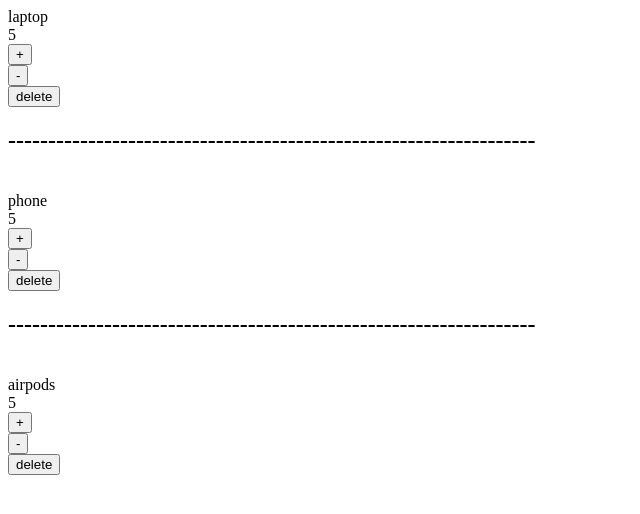
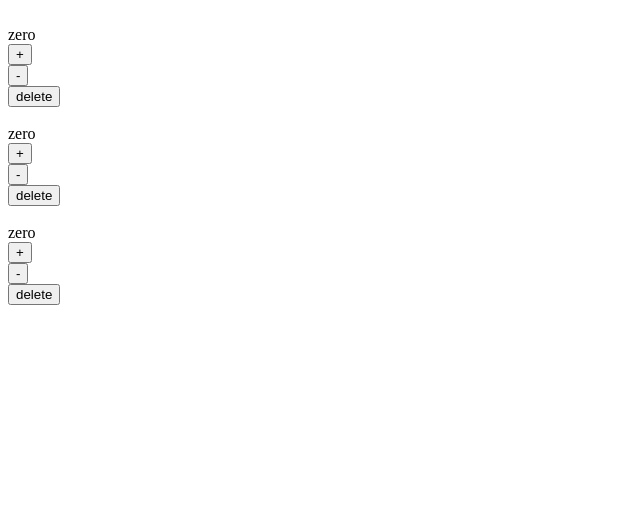
Before and after one commit to faezebolghanabady/React-practice, a React (Create React App) app: page / in a window 1280 px wide. Shown: the top 514 px of the page, without its empty margins (0-640 px from the left). Built offline with nearby package versions, Linux system fonts and the light colour scheme.

Commit message:
functional-state

```diff
--- a/src/App.js
+++ b/src/App.js
@@ -1,13 +1,13 @@
 import { render } from "@testing-library/react";
-import Numbers from './components/Numbers';
-import { useState } from "react";
-import FCount from './components/FCount';
+// import Numbers from './components/Numbers';
+// import { useState } from "react";
+import FCounts from './components/FCounts';
 
 const App = () => {
 
    return(
     <div>
-      <Numbers/>
+      <FCounts/>
     </div>
    )
     }
--- a/src/components/FCount.jsx
+++ b/src/components/FCount.jsx
@@ -1,13 +1,12 @@
 import {useState} from 'react';
-const FCount = () => {
+
+const FCount = ({productName}) => {
 
     const [count , setcount] = useState(0);
 
-
-
     return(
         <div>
-        <span className=" m-2">product</span>
+        <span className=" m-2">{productName}</span>
         <br/>
         <span>{format(count)}</span>
         <br/>
--- /dev/null
+++ b/src/components/FCounts.js
@@ -0,0 +1,12 @@
+     import FCount from "./FCount";
+
+     const FCounts = () => {
+        return(
+            <div>
+                <FCount clasName = ' laptop '/>
+                <FCount clasName = ' tablet '/>
+                <FCount clasName = ' airpods '/>
+            </div>
+        )
+     }
+     export default FCounts;
```
